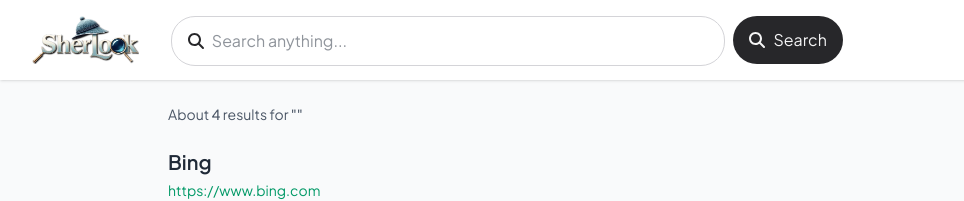
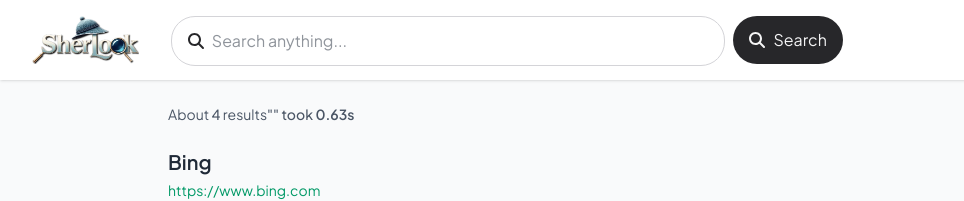
Before and after one commit to AhmedSobhy01/sher-look, a React (Vite) app in the folder client/: page /search in a window 1280 px wide. Shown: the top 201 px of the page, without its empty margins (0-964 px from the left). Built offline with nearby package versions, Linux system fonts and the light colour scheme.

Commit message:
feat: enhance ResultsPage to display query time taken alongside results count

```diff
--- a/client/src/pages/ResultsPage.jsx
+++ b/client/src/pages/ResultsPage.jsx
@@ -31,7 +31,10 @@
 
             <main className="max-w-3xl mr-8 ml-8 sm:ml-16 md:ml-20 lg:ml-42 pb-12">
                 <p className={`text-gray-600 text-sm mb-6 transition-all duration-300 ${isLoaded ? "animate-fade-in" : "opacity-0"}`}>
-                    About <span className="font-medium">{data.data.length}</span> results for <span className="font-medium">"{data.query}"</span>
+                    About <span className="font-medium">{data.data.length}</span> results
+                    <span className="font-medium">
+                        "{data.query}" took <span className="font-semibold">{data.timeTaken < 100 ? `${data.timeTaken}ms` : `${(data.timeTaken / 1000).toFixed(2)}s`}</span>
+                    </span>
                 </p>
 
                 <ul className="space-y-6">
@@ -59,6 +62,7 @@
     // TODO: Fetch search results from the backend
     const dummyResponse = {
         query: searchTerm,
+        timeTaken: Math.floor(Math.random() * 2000) + 100,
         data: [
             {
                 id: 2,
```
